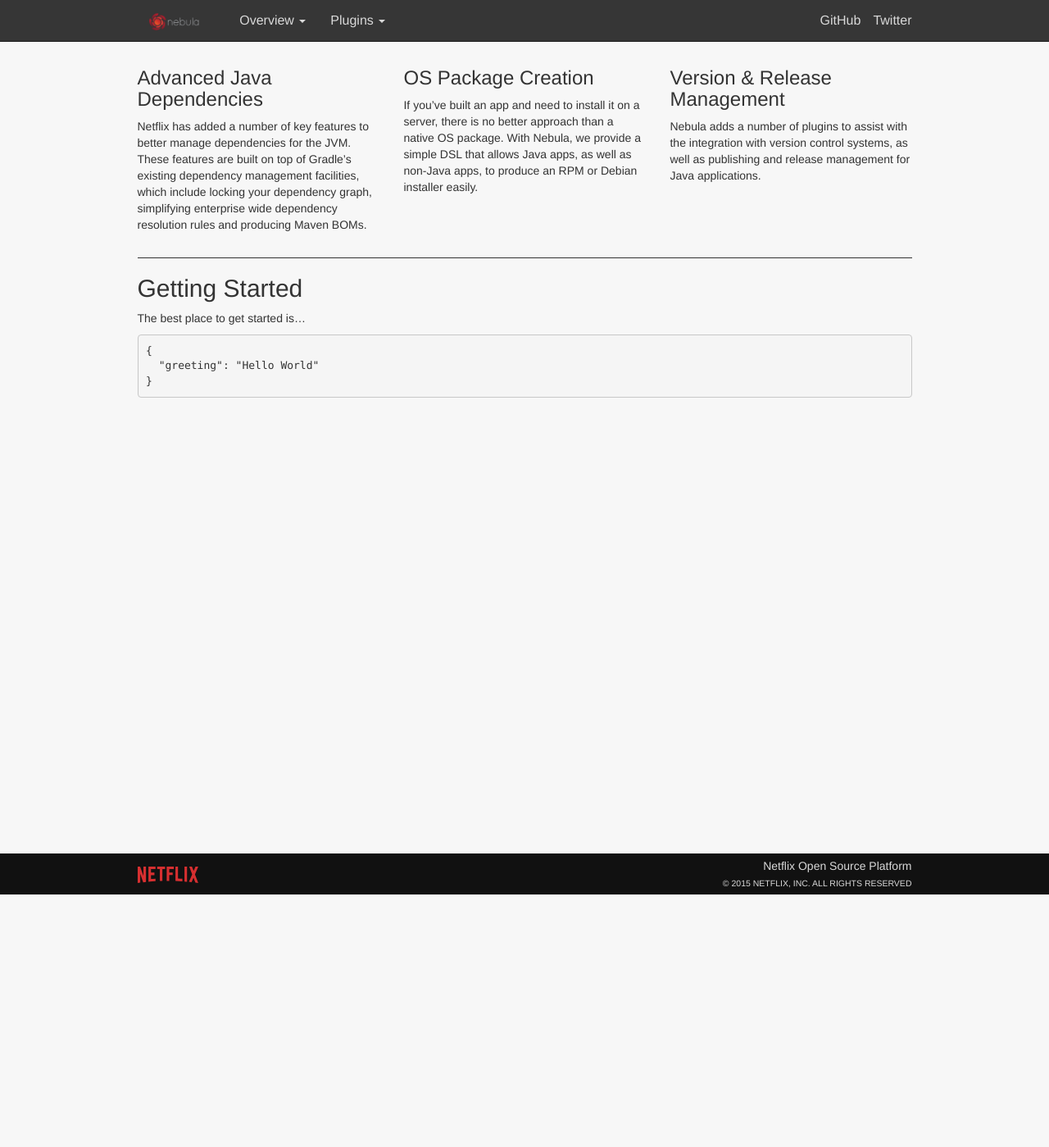
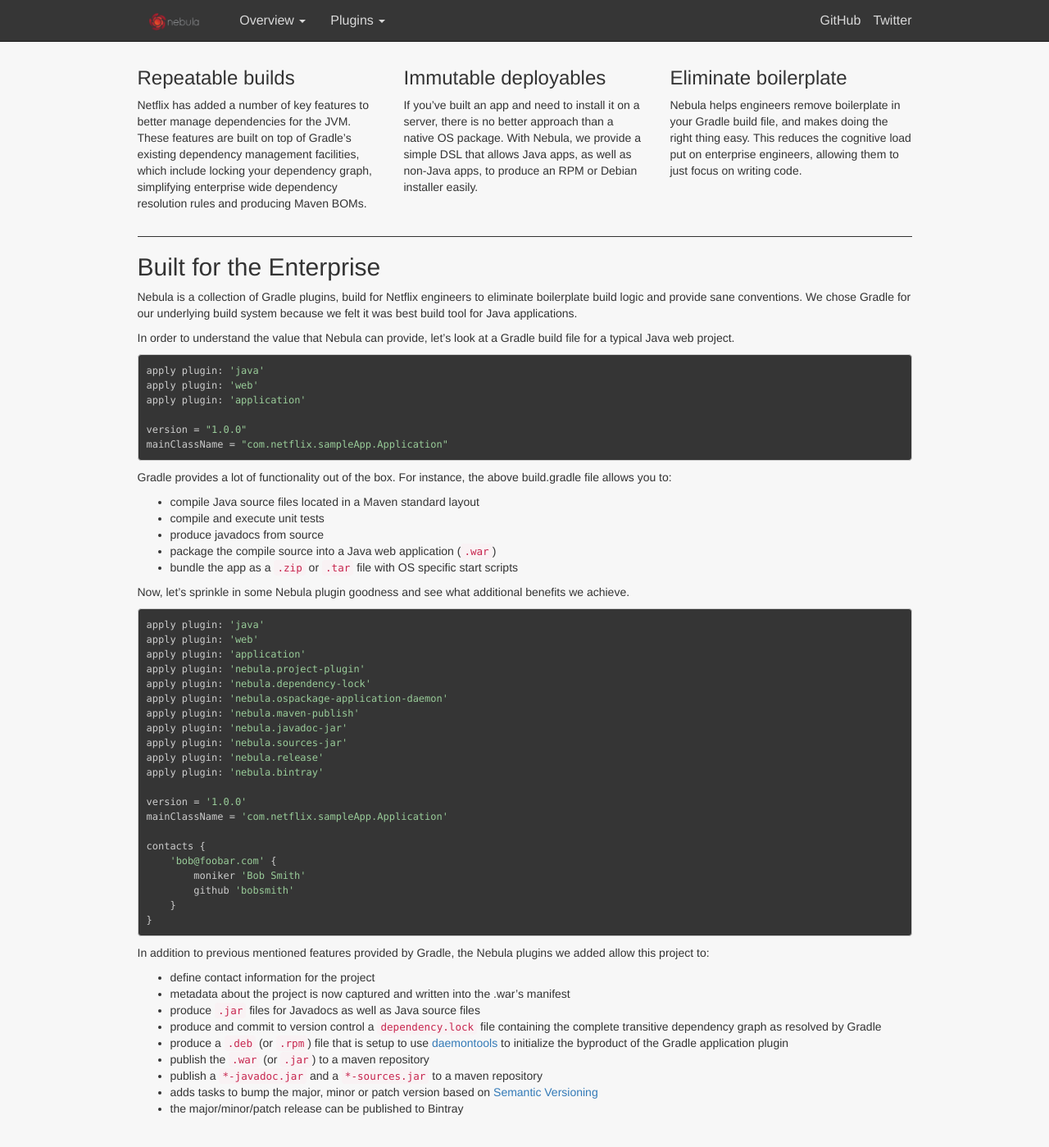
Before and after one commit to nebula-plugins/nebula-plugins.github.io, a Jekyll site: the page built from index.html, in a window 1280 px wide and 1400 px high, scrolled down 309 px. Shown: the whole window at 82% size. Built offline with Jekyll 4.4.1, drawn with Linux system fonts in a browser that asks for light colours; nearby versions of some CDN libraries; some of the changed text lies outside the part shown.

Commit message:
Update the title page...first attempt

```diff
--- a/_includes/homepage-getting-started.md
+++ b/_includes/homepage-getting-started.md
@@ -1,10 +1,60 @@
+## Built for the Enterprise
 
-## Getting Started
+Nebula is a collection of Gradle plugins, build for Netflix engineers to eliminate boilerplate build logic and provide sane conventions. We chose Gradle for our underlying build system because we felt it was best build tool for Java applications.
 
-The best place to get started is...
+In order to understand the value that Nebula can provide, let's look at a Gradle build file for a typical Java web project.
 
-~~~groovy
-{
-  "greeting": "Hello World"
+~~~output
+apply plugin: 'java'
+apply plugin: 'web'
+apply plugin: 'application'
+
+version = "1.0.0"
+mainClassName = "com.netflix.sampleApp.Application"
+~~~
+
+Gradle provides a lot of functionality out of the box. For instance, the above build.gradle file allows you to:
+
+- compile Java source files located in a Maven standard layout
+- compile and execute unit tests
+- produce javadocs from source
+- package the compile source into a Java web application (`.war`)
+- bundle the app as a `.zip` or `.tar` file with OS specific start scripts
+
+Now, let's sprinkle in some Nebula plugin goodness and see what additional benefits we achieve.
+
+~~~output
+apply plugin: 'java'
+apply plugin: 'web'
+apply plugin: 'application'
+apply plugin: 'nebula.project-plugin'
+apply plugin: 'nebula.dependency-lock'
+apply plugin: 'nebula.ospackage-application-daemon'
+apply plugin: 'nebula.maven-publish'
+apply plugin: 'nebula.javadoc-jar'
+apply plugin: 'nebula.sources-jar'
+apply plugin: 'nebula.release'
+apply plugin: 'nebula.bintray'
+
+version = '1.0.0'
+mainClassName = 'com.netflix.sampleApp.Application'
+
+contacts {
+    'bob@foobar.com' {
+        moniker 'Bob Smith'
+        github 'bobsmith'
+    }
 }
 ~~~
+
+In addition to previous mentioned features provided by Gradle, the Nebula plugins we added allow this project to:
+
+- define contact information for the project
+- metadata about the project is now captured and written into the .war's manifest
+- produce `.jar` files for Javadocs as well as Java source files
+- produce and commit to version control a `dependency.lock` file containing the complete transitive dependency graph as resolved by Gradle
+- produce a `.deb` (or `.rpm`) file that is setup to use [daemontools](http://www.daemon-tools.cc/downloads#1Page) to initialize the byproduct of the Gradle application plugin
+- publish the `.war` (or `.jar`) to a maven repository
+- publish a `*-javadoc.jar` and a `*-sources.jar` to a maven repository
+- adds tasks to bump the major, minor or patch version based on [Semantic Versioning](http://semver.org/)
+- the major/minor/patch release can be published to Bintray
--- a/_includes/homepage-key-feature-1.md
+++ b/_includes/homepage-key-feature-1.md
@@ -1,3 +1,3 @@
-### Advanced Java Dependencies
+### Repeatable builds
 
 Netflix has added a number of key features to better manage dependencies for the JVM. These features are built on top of Gradle's existing dependency management facilities, which include locking your dependency graph, simplifying enterprise wide dependency resolution rules and producing Maven BOMs.
--- a/_includes/homepage-key-feature-2.md
+++ b/_includes/homepage-key-feature-2.md
@@ -1,3 +1,3 @@
-### OS Package Creation
+### Immutable deployables
 
 If you've built an app and need to install it on a server, there is no better approach than a native OS package. With Nebula, we provide a simple DSL that allows Java apps, as well as non-Java apps, to produce an RPM or Debian installer easily.
--- a/_includes/homepage-key-feature-3.md
+++ b/_includes/homepage-key-feature-3.md
@@ -1,3 +1,3 @@
-### Version & Release Management
+### Eliminate boilerplate
 
-Nebula adds a number of plugins to assist with the integration with version control systems, as well as publishing and release management for Java applications.
+Nebula helps engineers remove boilerplate in your Gradle build file, and makes doing the right thing easy. This reduces the cognitive load put on enterprise engineers, allowing them to just focus on writing code.
--- a/_includes/tagline.txt
+++ b/_includes/tagline.txt
@@ -1 +1 @@
-The Netflix build system
+A collection of Gradle plugins, built by Netflix
```
